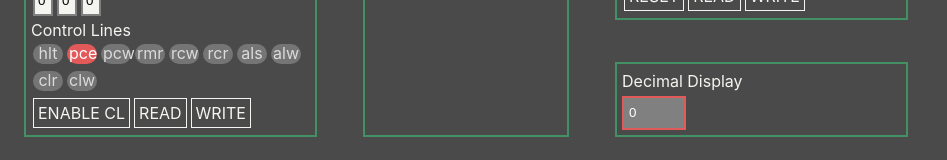
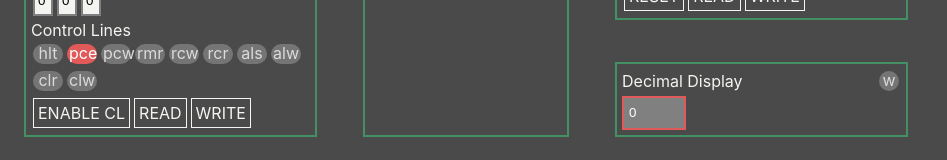
Before and after one commit to jacobpretorius/crazyman-pc, a Vue app: page / in a window 1280 px wide. Shown: the part 612-772 px from the top of the page, without its empty margins (0-947 px from the left). Built offline with nearby package versions, Linux system fonts and the light colour scheme.

Commit message:
Add output display on control line

```diff
--- a/src/components/ControlLogic/ControlLogic.vue
+++ b/src/components/ControlLogic/ControlLogic.vue
@@ -242,6 +242,14 @@ export default {
 
       // OUT
       if (this.activeVerb === 'OUT') {
+        if (activeStep === 2) {
+          this.setControlLineHigh('regAWriteToBus');
+        }
+
+        if (activeStep === 3) {
+          this.setControlLineHigh('doUpdateFromBus');
+        }
+
         if (activeStep === 4) {
           console.log(' ----------- OUT ----------- ');
           console.log(boolArrayToBase10(this.registers['A']));
--- a/src/components/DecimalDisplay/DecimalDisplay.vue
+++ b/src/components/DecimalDisplay/DecimalDisplay.vue
@@ -1,6 +1,10 @@
 <template>
   <div class="DecimalDisplay">
     <h1>Decimal Display</h1>
+
+    <div class="led" :class="{ blueled : controlLines.doUpdateFromBus }">
+      <span>w</span>
+    </div>
     <div class="break"></div>
 
     <input v-model="busAsDecimalValue" class="display" >
@@ -13,10 +17,22 @@ import { boolArrayToBase10 } from '../../utils/BusConversions.js';
 
 export default {
   name: 'DecimalDisplay',
+  data: function() {
+    return {
+      outputRegister: [false, false, false, false, false, false, false, false],
+    };
+  },
   computed: {
-    ...mapState(['bus']),
+    ...mapState(['bus', 'controlLines']),
     busAsDecimalValue() {
-      return boolArrayToBase10([...this.bus]) ;
+      return boolArrayToBase10([...this.outputRegister]) ;
+    },
+  },
+  watch: {
+    controlLines: function () {
+      if (this.controlLines.doUpdateFromBus) {
+        this.outputRegister = [...this.bus];
+      }
     },
   },
 };
--- a/src/data/ControlLineModel.js
+++ b/src/data/ControlLineModel.js
@@ -25,6 +25,9 @@ const controlLineModel = {
   // CONTROL LOGIC
   clReadInstructionRegisterFromBus: false,
   clWriteInstructionRegisterToBus: false,
+
+  // DECIMAL OUTPUT
+  doUpdateFromBus: false, // Read DO from bus
 };
 
 export default controlLineModel;
```
